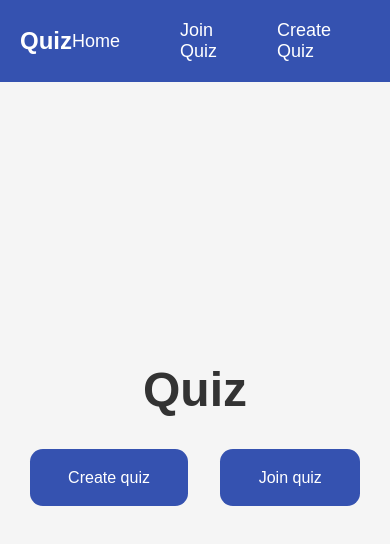
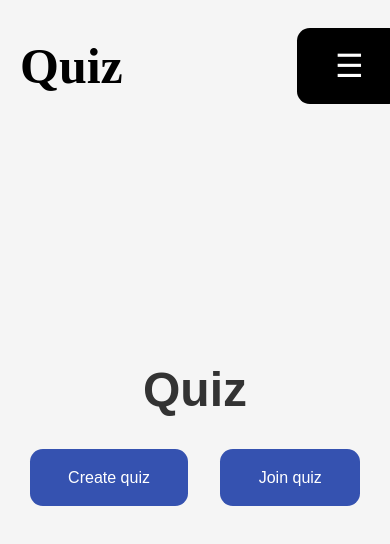
Before and after one commit to Floupper/BinaryWizards-Web, a React (Create React App) app in the folder binarywizards-webapp/: page / in a window 390 px wide. Shown: the top 544 px of the page. Built offline with nearby package versions, Linux system fonts and the light colour scheme.

Commit message:
style:add style on navbar

```diff
--- a/binarywizards-webapp/package.json
+++ b/binarywizards-webapp/package.json
@@ -9,6 +9,7 @@
     "axios": "^1.7.7",
     "bcryptjs": "^2.4.3",
     "react": "^18.3.1",
+    "react-apple-emojis": "^2.2.2",
     "react-dom": "^18.3.1",
     "react-icons": "^5.3.0",
     "react-router-dom": "^6.28.0",
--- a/binarywizards-webapp/src/assets/Navbar.css
+++ b/binarywizards-webapp/src/assets/Navbar.css
@@ -4,16 +4,16 @@
   display: flex;
   justify-content: space-between;
   align-items: center;
-  background-color: #3552b0;
   padding: 1.25rem;
-  color: #ffffff;
+  color: #000000;
 }
 
 .Navbar-logo a {
-  color: #ffffff;
-  font-size: 1.5rem;
+  color: #000000;
+  font-size: 3.125rem;
   text-decoration: none;
   font-weight: bold;
+  font-family: mogula;
 }
 
 .Navbar-links {
@@ -32,15 +32,15 @@
 
 .Navbar-links a,
 .Navbar-links button {
-  color: #ffffff;
+  color: #000000;
   text-decoration: none;
-  font-size: 1.125rem;
+  font-size: 1.401rem;
   transition: color 0.3s;
   background: none;
   border: none;
   cursor: pointer;
   margin-right: 2.5rem;
-  font-family: inherit;
+  font-family: Helvetica;
   padding: 0;
 }
 
@@ -52,3 +52,41 @@
 .Navbar-links button {
   text-align: center;
 }
+
+.Navbar-toggle {
+  display: none;
+  font-size: 2rem;
+  background: none;
+  border: none;
+  cursor: pointer;
+  background-color: black;
+}
+.Navbar-toggle:hover {
+  color: #000000;
+  background-color: rgb(255, 255, 255);
+}
+
+@media (max-width: 768px) {
+  .Navbar-toggle {
+    display: block;
+  }
+
+  .Navbar-links {
+    display: none;
+    flex-direction: column;
+    position: absolute;
+    top: 100%;
+    right: 0;
+    background-color: white;
+    width: 100%;
+    padding: 1.25rem;
+  }
+
+  .Navbar-links.open {
+    display: flex;
+  }
+
+  .Navbar-links li {
+    margin: 0.5rem 0;
+  }
+}
--- a/binarywizards-webapp/src/components/Navbar.js
+++ b/binarywizards-webapp/src/components/Navbar.js
@@ -1,8 +1,11 @@
-import React from 'react';
+import React, { useState } from 'react'; // Importation de useState
 import { NavLink, useNavigate } from 'react-router-dom';
+import { EmojiProvider, Emoji } from "react-apple-emojis";
+import emojiData from "react-apple-emojis/src/data.json";
 import '../assets/Navbar.css';
 
 export default function Navbar() {
+  const [isOpen, setIsOpen] = useState(false);
   const token = localStorage.getItem('token');
   const navigate = useNavigate();
 
@@ -11,15 +14,37 @@ export default function Navbar() {
     navigate('/');
   };
 
+  const toggleMenu = () => {
+    setIsOpen(!isOpen);
+  };
+
   return (
     <nav className="Navbar">
       <div className="Navbar-logo">
         <NavLink to="/" className={({ isActive }) => (isActive ? 'active-link' : '')}>Quiz</NavLink>
       </div>
-      <ul className="Navbar-links">
-        <li><NavLink to="/" className={({ isActive }) => (isActive ? 'active-link' : '')}>Home</NavLink></li>
-        <li><NavLink to="/join-quiz" className={({ isActive }) => (isActive ? 'active-link' : '')}>Join Quiz</NavLink></li>
-        <li><NavLink to="/create-quiz" className={({ isActive }) => (isActive ? 'active-link' : '')}>Create Quiz</NavLink></li>
+      <button className="Navbar-toggle" onClick={toggleMenu}>
+        ☰
+      </button>
+      <ul className={`Navbar-links ${isOpen ? 'open' : ''}`}>
+        <li>
+          <EmojiProvider data={emojiData}>
+            <Emoji name="house" width={20} />
+          </EmojiProvider>
+          <NavLink to="/" className={({ isActive }) => (isActive ? 'active-link' : '')}>Home</NavLink>
+        </li>
+        <li>
+          <EmojiProvider data={emojiData}>
+            <Emoji name="waving-hand" width={20} />
+          </EmojiProvider>
+          <NavLink to="/join-quiz" className={({ isActive }) => (isActive ? 'active-link' : '')}>Join Quiz</NavLink>
+        </li>
+        <li>
+          <EmojiProvider data={emojiData}>
+            <Emoji name="paintbrush" width={20} />
+          </EmojiProvider>
+          <NavLink to="/create-quiz" className={({ isActive }) => (isActive ? 'active-link' : '')}>Create Quiz</NavLink>
+        </li>
         {token ? (
           <div className="Navbar-links">
             <li>
```
Also changed, not shown: 1 other file (tests, documents, lock files or other folders).
